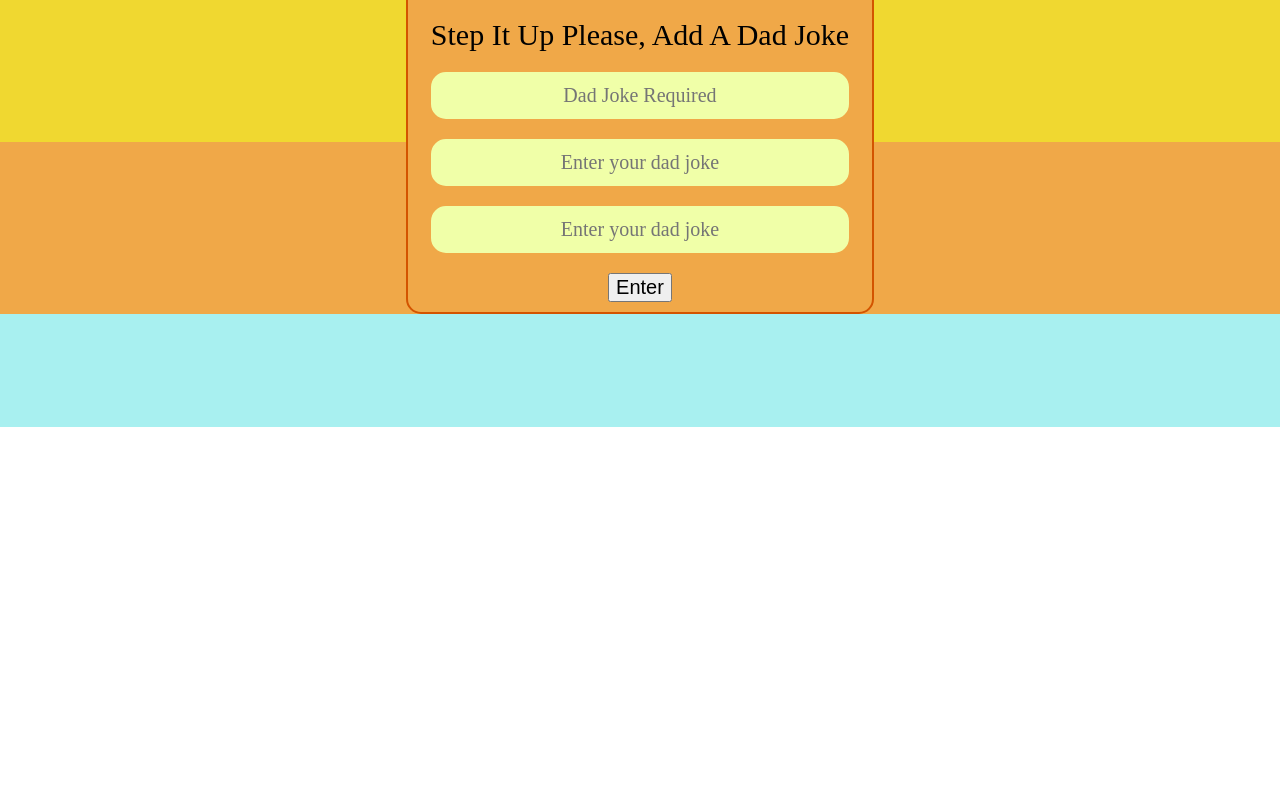
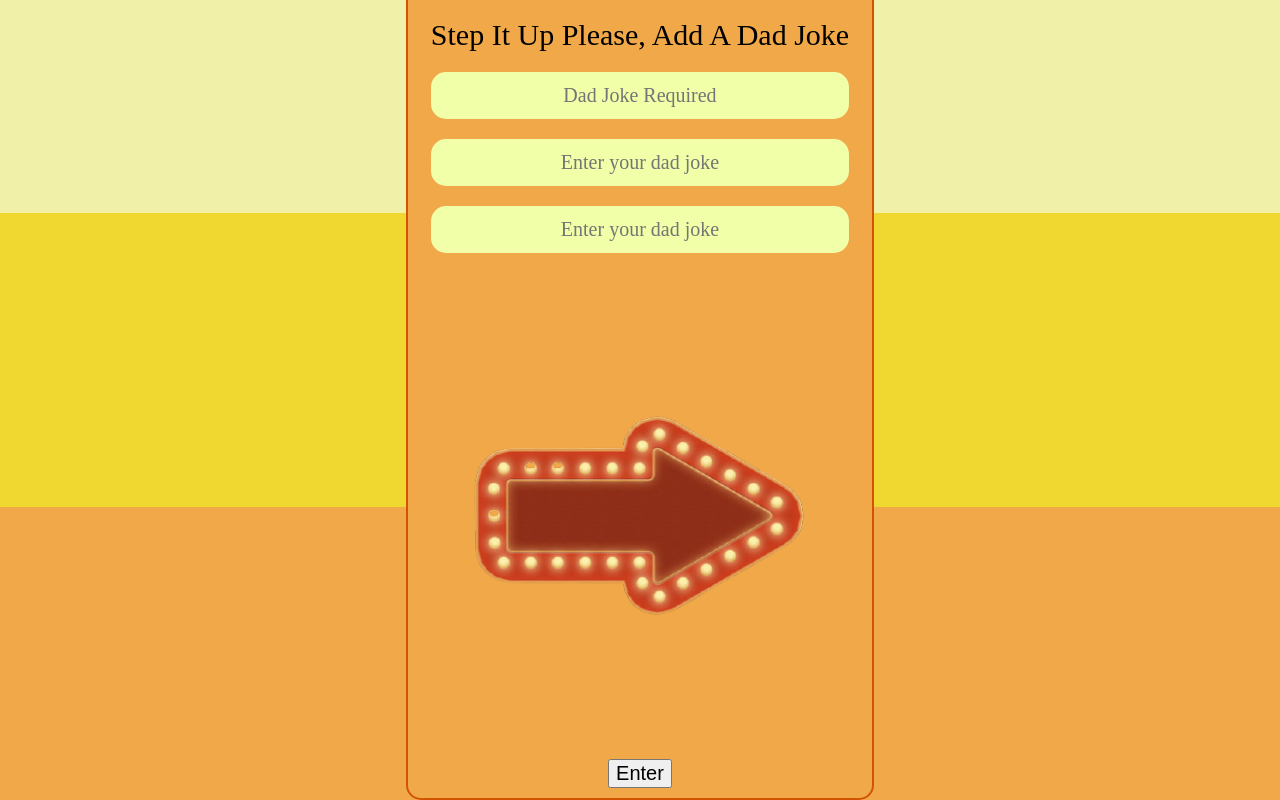
Before and after one commit to kimmark4/dailyDadJokes, a React (Create React App) app: page / in a window 1280 px wide. Shown: the part 373-1173 px from the top of the page. Before the commit the page ends 800 px from the top, so only its background shows below. Built offline with nearby package versions, Linux system fonts and the light colour scheme; a web font is replaced by a local one.

Commit message:
arrow button now on page

```diff
--- a/src/components/UserInputs.js
+++ b/src/components/UserInputs.js
@@ -1,6 +1,8 @@
 import { useEffect, useState } from 'react'
 
 import { Link, useNavigate } from "react-router-dom";
+
+import arrowPic from "../styles/assets/arrowPic.png";
 
 
 
@@ -80,7 +82,9 @@ const UserInputs = ({ propTerm, propLimit, propSubmit }) => {
                             />
                         </div>
                     </div>
-                    <button type='submit'>Enter</button>
+                    <img src={arrowPic} alt="Click to proceed!" className='arrowImage'></img>
+                    <button type='submit' className='enterButton'>Enter</button>
+
 
                 </form>
                 {/* <button >userinputjs button</button> */}
--- a/src/styles/sass/index.scss
+++ b/src/styles/sass/index.scss
@@ -73,10 +73,6 @@ input {
   border-radius: 15px;
 }
 
-button {
-
-
-}
 
 .slideshow {
   margin: 0 auto;
```
Also changed, not shown: src/styles/assets/arrowPic.png (added).
